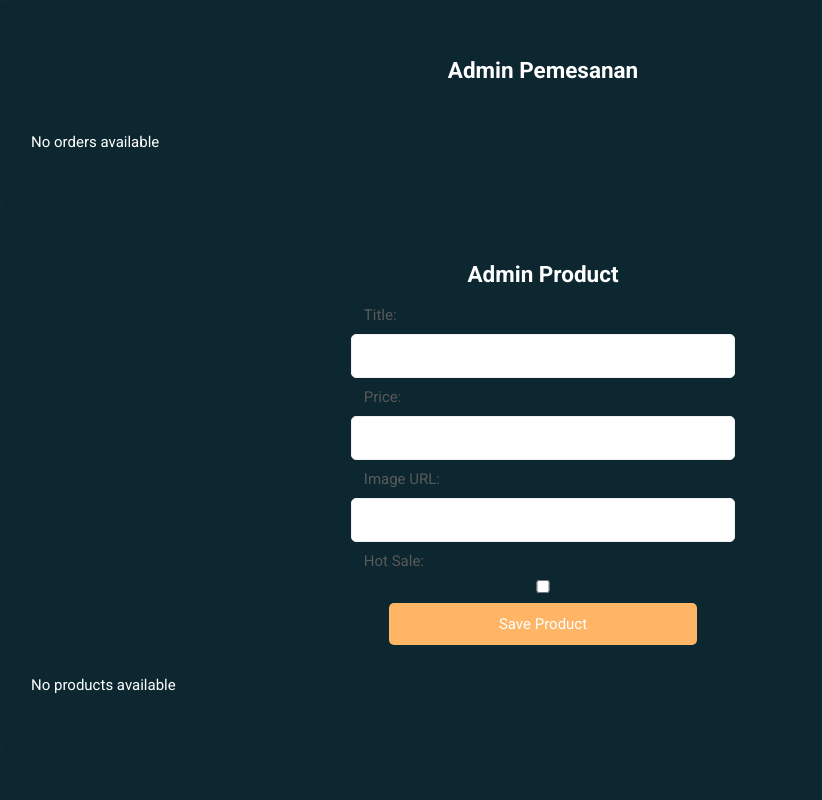
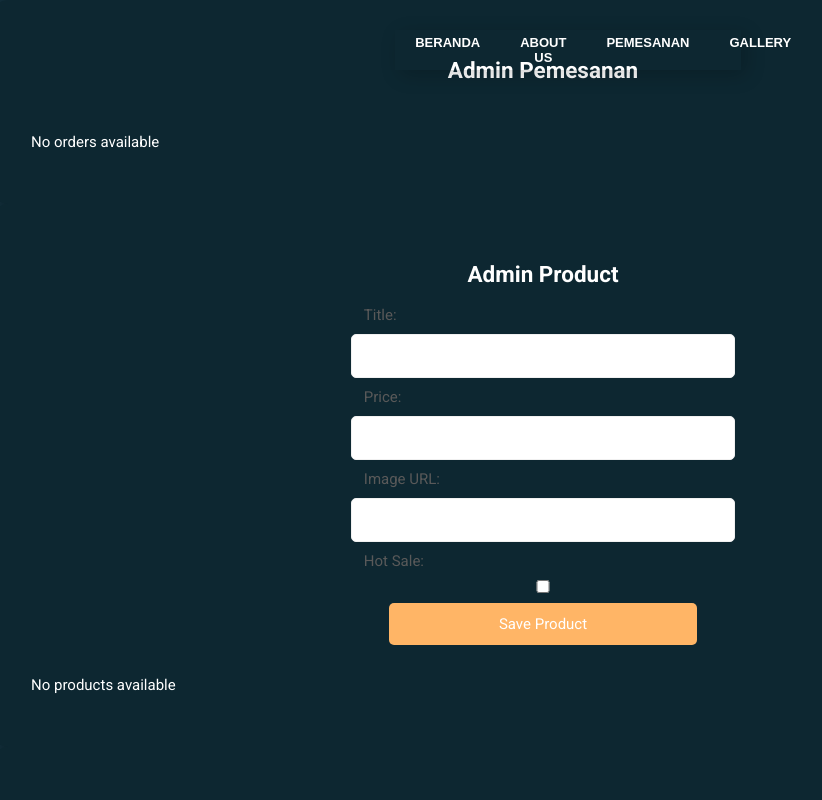
Before and after one commit to liamsimfty/Projet-UAS, a plain HTML site: page admin-dashboard.html in a window 1280 px wide. Shown: the top 800 px of the page, without its empty margins (97-919 px from the left). Drawn offline with Linux system fonts and the light colour scheme; sample sign-in values are in the browser's storage; files whose address does not match are found by name.

Commit message:
beneran last sih

```diff
--- a/admin-dashboard.html
+++ b/admin-dashboard.html
@@ -8,6 +8,14 @@
     <title>Admin Dashboard - Responsive Watches Website</title>
 </head>
 <body>
+    <nav>
+        <ul>
+            <li><a href="index.html" aria-label="Paket Wisata"> Beranda</a></li>
+            <li><a href="about.html" aria-label="Objek Wisata">About Us</a></li>
+            <li><a href="pemesanan.html" aria-label="Pemesanan ">Pemesanan</a></li>
+            <li><a href="gallery.html" aria-label="Gallery">Gallery</a></li>
+        </ul>
+    </nav>
     <section class="container">
         <h1>Admin Pemesanan</h1>
         <div id="orders-container" class="grid-container"></div>
```
Also changed, not shown: admin.html (+8 -0 lines).
